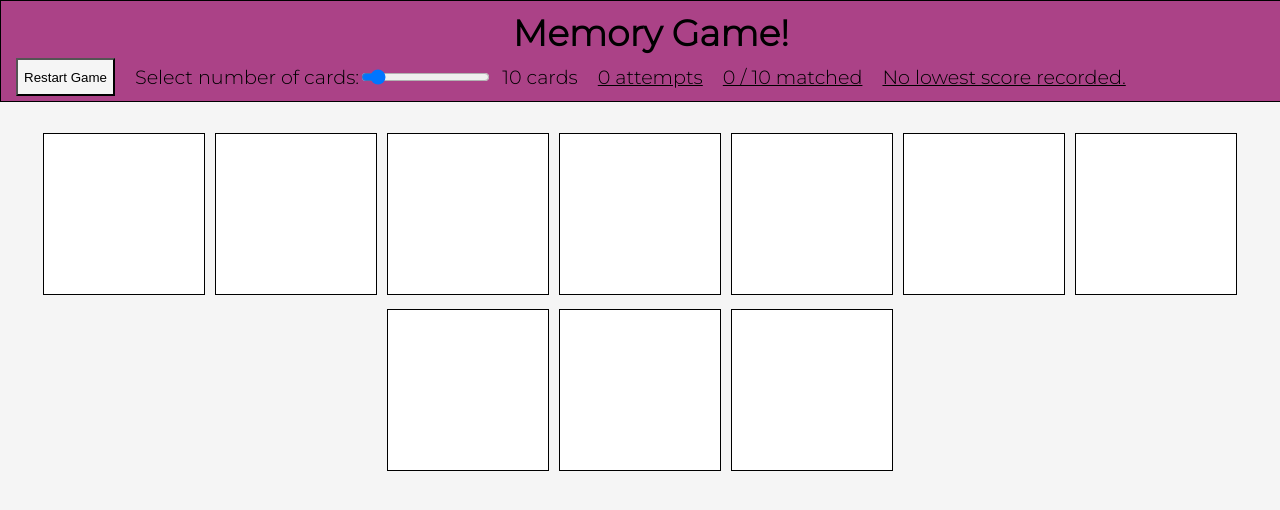
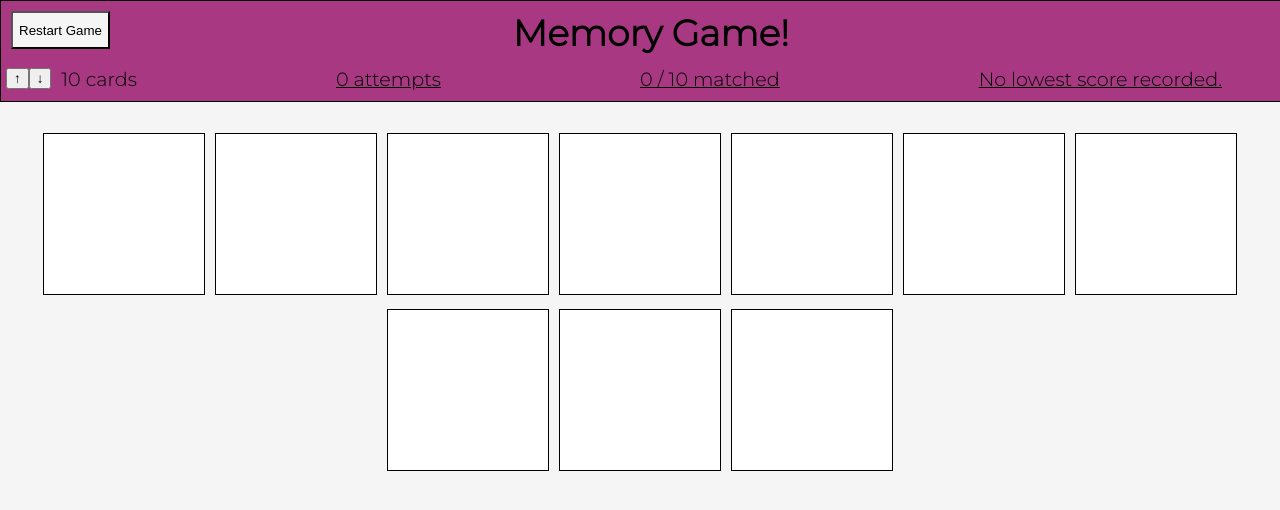
Before and after one commit to eckesm/MemoryGame, a plain HTML site: page index.html in a window 1280 px wide. Both pictures are taken after a click on the button "Start Memory Game". Drawn offline with Linux system fonts and the light colour scheme.

Commit message:
many changes to improve buttons and centering of text

```diff
--- a/app.css
+++ b/app.css
@@ -1,6 +1,18 @@
 body {
 	font-family: 'Montserrat', sans-serif;
 	transition: background-color 1000ms;
+}
+
+#cover{
+	position: fixed;
+	height: 100%;
+	width: 100%;
+	opacity: 1;
+	background-color: black;
+	left: 0;
+	top: 0;
+	transition: opacity 2000ms;
+	z-index: 0
 }
 
 #topofpage {
@@ -20,9 +32,11 @@ body {
 	align-items: center;
 	position: absolute;
 	z-index: 1;
-	bottom: 5px;
-	width: 100%;
+	bottom: 0px;
+	width: 95%;
+	height: 45px;
 	padding-left: 5px;
+	justify-content: space-between;
 }
 
 h1 {
@@ -35,7 +49,7 @@ h1 {
 }
 
 button.started {
-	margin: 0px 10px;
+	margin: 10px;
 	background-color: whitesmoke;
 	height: 38px;
 }
@@ -55,18 +69,19 @@ button.notstarted {
 	color: whitesmoke;
 }
 
-label {
-	text-align: right;
-	margin-left: 10px;
-}
-
-p {
-	margin: 0px 10px;
-	text-decoration-line: underline;
+#cardnumberelements{
+	display:flex;
+	/* width: 200px; */
+	align-items: center;
 }
 
 #resultcardnumber {
 	text-decoration: none;
+}
+
+p {
+	margin-left: 10px;
+	text-decoration-line: underline;
 }
 
 #game {
@@ -81,6 +96,7 @@ p {
 	height: 160px;
 	margin: 5px;
 	display: inline-block;
+	transition: background-color 500ms;
 }
 
 #game div:hover {
--- a/app.js
+++ b/app.js
@@ -20,9 +20,11 @@ let cardColorArray;
 let shuffledColorsArray;
 let colorMapObject;
 let lowestScoreObject = {};
+let inputCardNumber;
 
 const gameContainer = document.getElementById('game');
-const inputCardNumber = document.getElementById('inputcardnumber');
+const increaseCardNumber = document.getElementById('increasecardnumber');
+const decreaseCardNumber = document.getElementById('decreasecardnumber');
 const resultCardNumber = document.getElementById('resultcardnumber');
 const startRestartButton = document.getElementById('startrestartbutton');
 const attemptsP = document.getElementById('attempts');
@@ -37,7 +39,7 @@ function createColorArray() {
 	colorMapObject = {};
 
 	let count = 0;
-	for (let card = 0; card < inputCardNumber.value; card += 2) {
+	for (let card = 0; card < inputCardNumber; card += 2) {
 		count++;
 		cardColorArray.push('cardtype' + count);
 		cardColorArray.push('cardtype' + count);
@@ -48,7 +50,8 @@ function createColorArray() {
 
 function selectRandomColor() {
 	return `rgb(${Math.floor(Math.random() * 256)},${Math.floor(Math.random() * 256)},${Math.floor(
-		Math.random() * 256)},0.95)`;
+		Math.random() * 256
+	)})`;
 }
 
 // here is a helper function to shuffle an array
@@ -90,6 +93,7 @@ function createDivsForColors(shuffledColorsArray) {
 		newDiv.addEventListener('click', handleCardClick);
 
 		// append the div to the element with an id of game
+
 		gameContainer.append(newDiv);
 	}
 }
@@ -103,9 +107,9 @@ function displayAttempts() {
 }
 
 function displayMatches() {
-	matchesP.innerText = `${matches} / ${inputCardNumber.value} matched`;
+	matchesP.innerText = `${matches} / ${inputCardNumber} matched`;
 
-	if (matches === parseInt(inputCardNumber.value)) {
+	if (matches === inputCardNumber) {
 		let winAlert = setTimeout(function() {
 			alert('You win!');
 		}, 25);
@@ -115,7 +119,7 @@ function displayMatches() {
 				alert('New lowest score!');
 			}, 25);
 			if (lowestScoreObject == null) lowestScoreObject = {};
-			lowestScoreObject[inputCardNumber.value] = attempts;
+			lowestScoreObject[inputCardNumber] = attempts;
 			lowestScore = attempts;
 			localStorage.setItem('memorygame', JSON.stringify(lowestScoreObject));
 			displayLowestScore();
@@ -128,12 +132,13 @@ function displayMatches() {
 
 function displayLowestScore() {
 	lowestScoreObject = JSON.parse(localStorage.getItem('memorygame'));
+	// debugger
 
 	lowestScore = null;
 	if (lowestScoreObject) {
 		// lowestScore = null;
 		for (let each in lowestScoreObject) {
-			if (each === inputCardNumber.value) {
+			if (parseInt(each) === inputCardNumber) {
 				lowestScore = lowestScoreObject[each];
 			}
 		}
@@ -142,7 +147,7 @@ function displayLowestScore() {
 	if (lowestScore == null) {
 		lowestP.innerText = 'No lowest score recorded.';
 	} else {
-		lowestP.innerText = `Lowest score for ${inputCardNumber.value} cards: ${lowestScore}`;
+		lowestP.innerText = `Lowest score for ${inputCardNumber} cards: ${lowestScore}`;
 	}
 }
 
@@ -153,7 +158,7 @@ function handleCardClick(event) {
 	// prevent selecting additional cards during no match delay
 	if (selection1 !== 0 && selection2 !== 0) return;
 
-	console.log('you just clicked', event.target);
+	// console.log('you just clicked', event.target);
 	const cardClass = event.target.className;
 
 	if (event.target.className === 'matched') {
@@ -195,15 +200,25 @@ function handleCardClick(event) {
 }
 
 // when the DOM loads
-inputCardNumber.value = defaultCardNumber;
+inputCardNumber = defaultCardNumber;
 resultCardNumber.innerText = `${defaultCardNumber} cards`;
 document.body.style.backgroundColor = selectRandomColor();
 startRestartButton.className = 'notstarted';
 for (let each of headingElements) {
 	each.hidden = true;
 }
-inputCardNumber.addEventListener('change', function() {
-	resultCardNumber.innerText = `${inputCardNumber.value} cards`;
+
+increaseCardNumber.addEventListener('click', function() {
+	inputCardNumber += 2;
+	resultCardNumber.innerText = `${inputCardNumber} cards`;
+	startGame();
+});
+
+decreaseCardNumber.addEventListener('click', function() {
+	if (inputCardNumber >= 6) {
+		inputCardNumber -= 2;
+	}
+	resultCardNumber.innerText = `${inputCardNumber} cards`;
 	startGame();
 });
 
@@ -224,15 +239,20 @@ function startGame() {
 	displayMatches();
 	createColorArray();
 	shuffledColorsArray = shuffle(cardColorArray);
-	createDivsForColors(shuffledColorsArray);
-	startRestartButton.className = 'started';
-	startRestartButton.innerText = 'Restart Game';
+	document.body.style.backgroundColor = gameBackgroundColor;
+	attemptsP.hidden = true;
+	matchesP.hidden = true;
+	lowestP.hidden = true;
+
 	for (let each of headingElements) {
 		each.hidden = false;
 	}
+
+	startRestartButton.hidden = false;
+	startRestartButton.className = 'started';
+	startRestartButton.innerText = 'Restart Game';
 	topOfPage.style.border = '1px solid black';
-	document.body.style.backgroundColor = gameBackgroundColor;
 	topOfPage.style.backgroundColor = selectRandomColor();
-
+	createDivsForColors(shuffledColorsArray);
 	displayLowestScore();
 }
--- a/index.html
+++ b/index.html
@@ -10,11 +10,13 @@
   <body>
     <div id="topofpage">
       <h1 class="hiddenheading">Memory Game!</h1>
+      <button id="startrestartbutton" onclick="">Start Memory Game</button>
       <div id="hiddenheading">
-        <button id="startrestartbutton" onclick="">Start Memory Game</button>
-        <Label class="hiddenheading" for="inputcardnumber">Select number of cards:</label>
-        <input class="hiddenheading" type="range" min="2" max="100" step="2" id="inputcardnumber">
-        <p class="hiddenheading" id="resultcardnumber"></p>
+        <div id="cardnumberelements">
+          <button id="increasecardnumber" class="hiddenheading">&uarr;</button>
+          <button id="decreasecardnumber" class="hiddenheading">&darr;</button>
+          <p class="hiddenheading" id="resultcardnumber"></p>
+        </div>
         <p class="hiddenheading" id="attempts"></p>
         <p class="hiddenheading" id="matches"></p>
         <p class="hiddenheading" id="lowestscore"></p>
```
